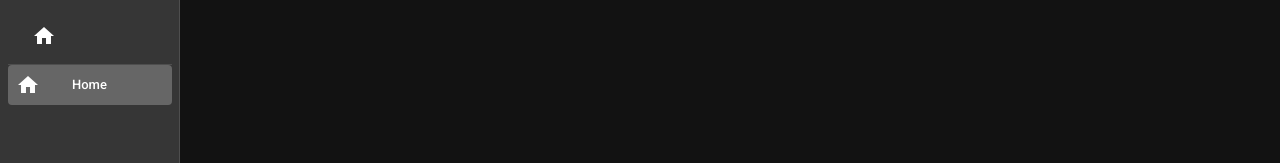
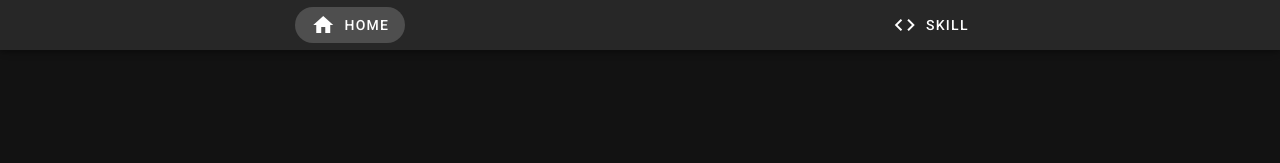
Before and after one commit to apple-yagi/introduction, a Nuxt app: page / in a window 1280 px wide. Shown: the top 163 px of the page. Built offline with nearby package versions, Linux system fonts and the light colour scheme.

Commit message:
navigationを更新

```diff
--- a/layouts/default.vue
+++ b/layouts/default.vue
@@ -1,7 +1,10 @@
 <template>
   <v-app>
-    <drawer @switchNavi="switchNavi" :items="items" />
-    <down-drawer v-if="!navi" :items="items" />
+    <client-only placeholder="Loading...">
+      <!-- <drawer @switchNavi="switchNavi" :items="items" /> -->
+      <Header v-if="navi" @switchNavi="switchNavi" :items="items" />
+      <down-drawer v-else @switchNavi="switchNavi" :items="items" />
+    </client-only>
     <v-main>
       <nuxt />
     </v-main>
@@ -12,16 +15,21 @@
 import Vue from 'vue'
 import Drawer from '@/components/nav/Drawer.vue'
 import DownDrawer from '@/components/nav/DownDrawer.vue'
+import Header from '@/components/nav/Header.vue'
 
 export default Vue.extend({
   components: {
     Drawer,
-    DownDrawer
+    DownDrawer,
+    Header
   },
 
   data: () => ({
     navi: true,
-    items: [{ title: 'Home', icon: 'mdi-home', link: '/' }]
+    items: [
+      { title: 'Home', icon: 'mdi-home', link: '/' },
+      { title: 'Skill', icon: 'mdi-code-tags', link: '/skill' }
+    ]
   }),
 
   methods: {
```
